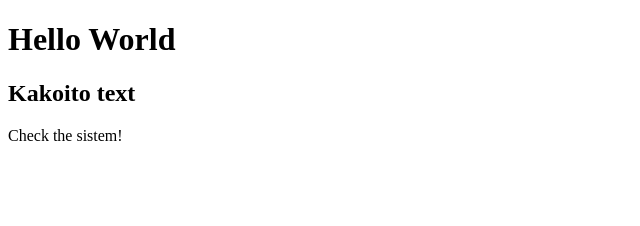
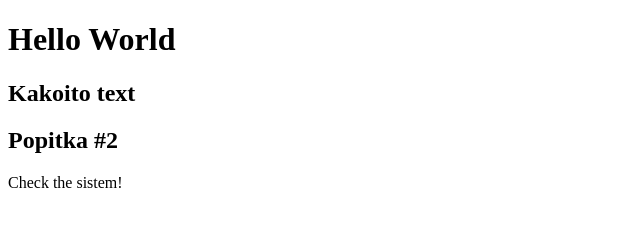
Before and after one commit to Sikstep/project, a plain HTML site: page index.html in a window 1280 px wide. Shown: the whole page, without its empty margins (0-640 px from the left). Drawn offline with Linux system fonts and the light colour scheme.

Commit message:
popitka#2

```diff
--- a/index.html
+++ b/index.html
@@ -9,6 +9,7 @@
 <body>
     <h1>Hello World</h1>
     <h2>Kakoito text</h2>
+    <h2>Popitka #2</h2>
     <p onclick="">Check the sistem!</p>
 
     <script src="js/script.js"></script>
```
